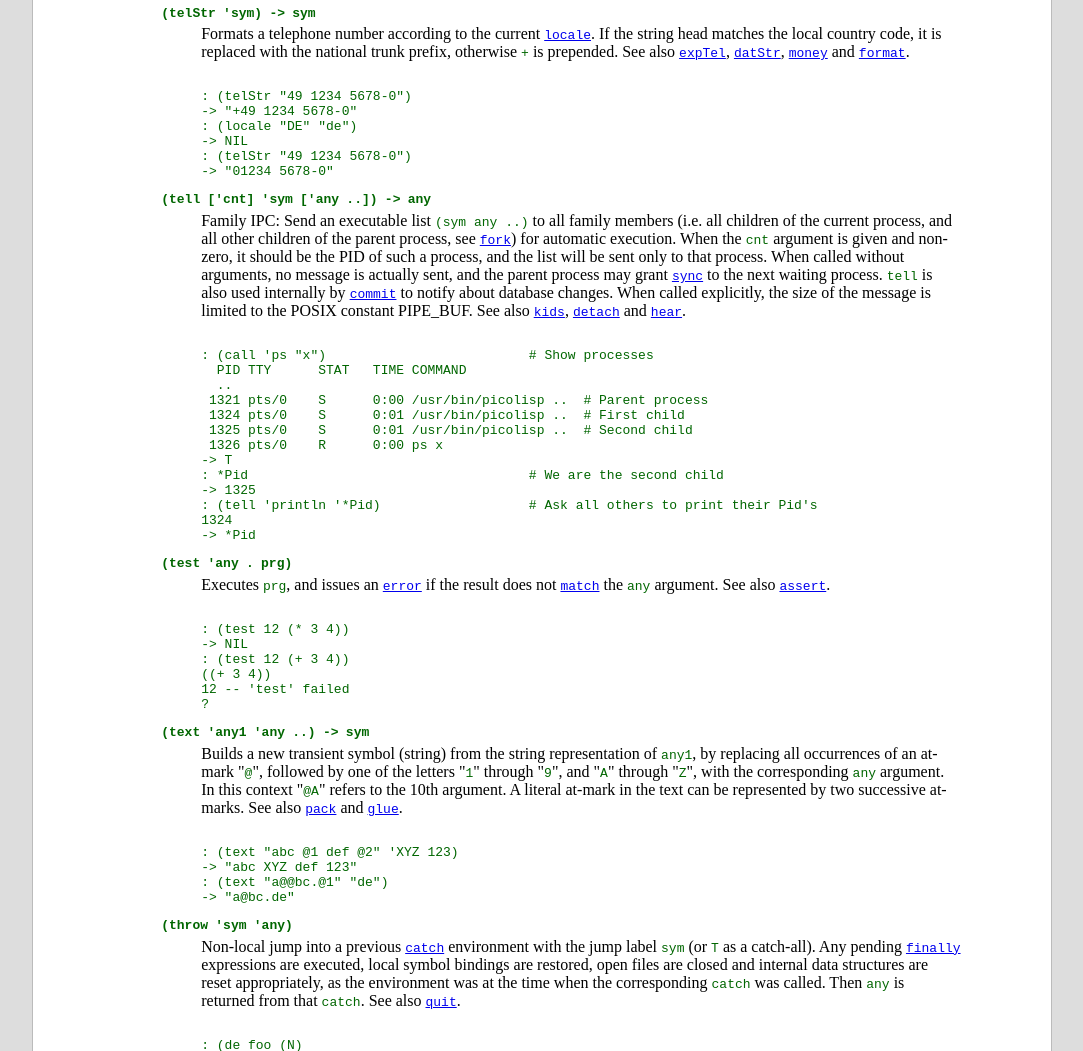
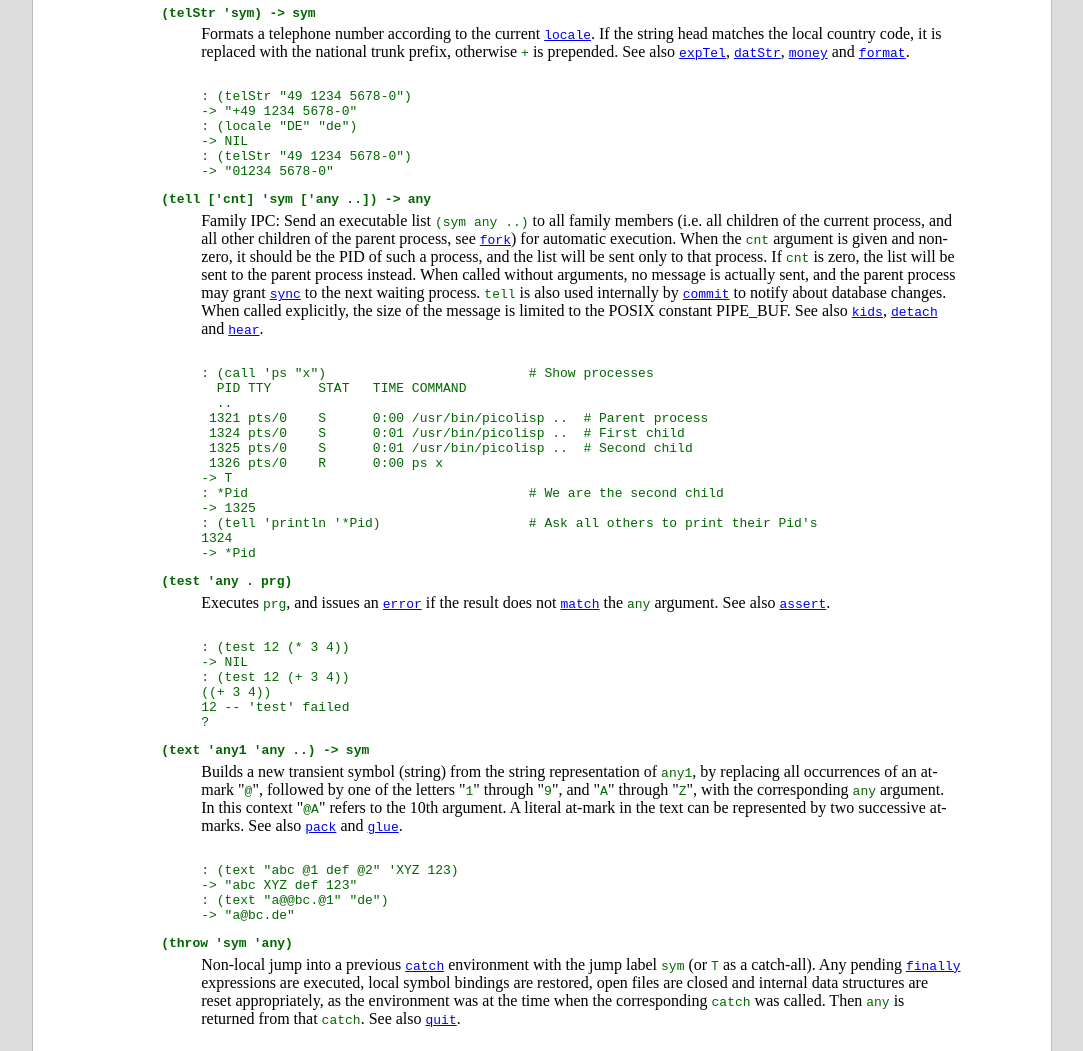
Before and after one commit to picolisp/pil21, a plain HTML site: page doc/refT.html in a window 1280 px wide. Shown: the part 2549-3600 px from the top of the page, without its empty margins (98-1181 px from the left). Drawn offline with Linux system fonts and the light colour scheme.

Commit message:
2022-10-26

```diff
--- a/doc/refT.html
+++ b/doc/refT.html
@@ -257,9 +257,10 @@ members (i.e. all children of the current process, and all other children of the
 parent process, see <code><a href="refF.html#fork">fork</a></code>) for
 automatic execution. When the <code>cnt</code> argument is given and non-zero,
 it should be the PID of such a process, and the list will be sent only to that
-process. When called without arguments, no message is actually sent, and the
-parent process may grant <code><a href="refS.html#sync">sync</a></code> to the
-next waiting process. <code>tell</code> is also used internally by <code><a
+process. If <code>cnt</code> is zero, the list will be sent to the parent
+process instead. When called without arguments, no message is actually sent, and
+the parent process may grant <code><a href="refS.html#sync">sync</a></code> to
+the next waiting process. <code>tell</code> is also used internally by <code><a
 href="refC.html#commit">commit</a></code> to notify about database changes. When
 called explicitly, the size of the message is limited to the POSIX constant
 PIPE_BUF. See also <code><a href="refK.html#kids">kids</a></code>, <code><a
```
Also changed, not shown: 8 other files.
